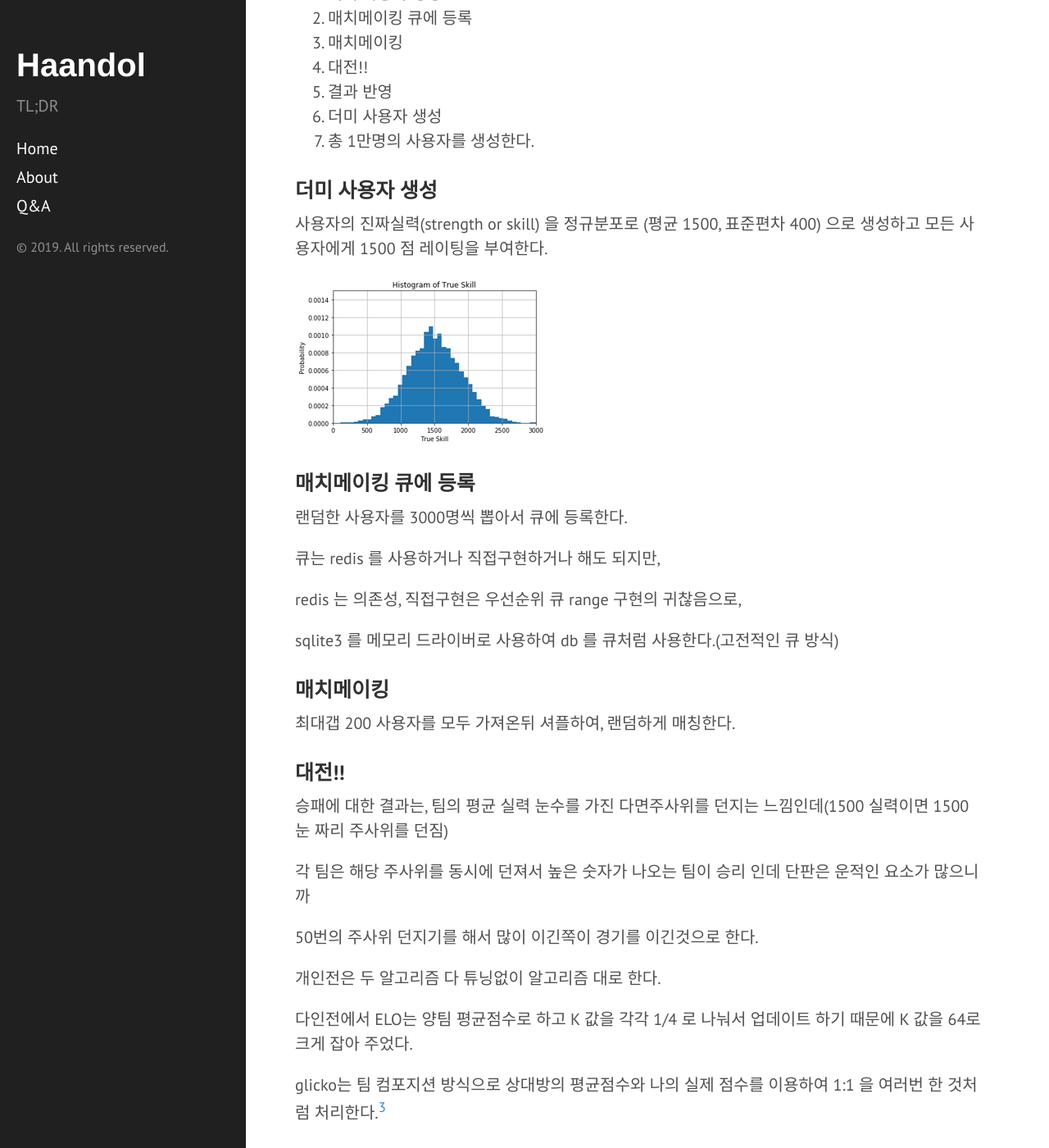
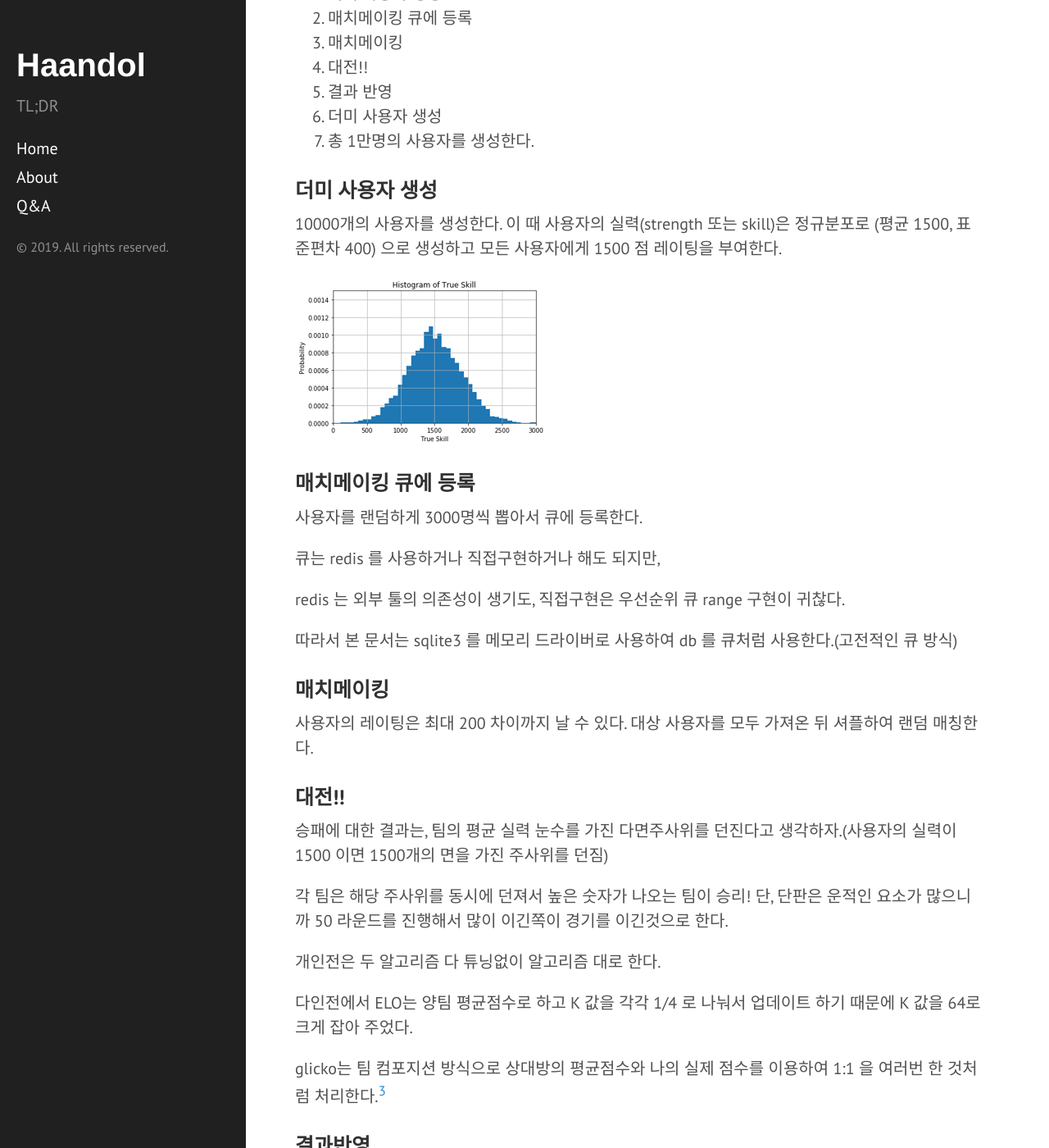
Before and after one commit to haandol/haandol.github.com, a Jekyll site: the page built from _posts/2019-10-01-matchmaking-algorithm-benchmark.md, in a window 1280 px wide and 1400 px high, scrolled down 800 px. Shown: the whole window at 82% size. Built offline with Jekyll 4.4.1, drawn with Linux system fonts in a browser that asks for light colours; comment, search, counter and statistics services are not loaded; some of the changed text lies outside the part shown.

Commit message:
correct some sentences

```diff
--- a/_posts/2019-10-01-matchmaking-algorithm-benchmark.md
+++ b/_posts/2019-10-01-matchmaking-algorithm-benchmark.md
@@ -38,31 +38,32 @@ publish: true
 
 ### 더미 사용자 생성
 
-사용자의 진짜실력(strength or skill) 을 정규분포로 (평균 1500, 표준편차 400) 으로 생성하고 모든 사용자에게 1500 점 레이팅을 부여한다.
+10000개의 사용자를 생성한다.
+이 때 사용자의 실력(strength 또는 skill)은 정규분포로 (평균 1500, 표준편차 400) 으로 생성하고 모든 사용자에게 1500 점 레이팅을 부여한다.
 
 ![](/assets/img/20191008/strengthdist.png)
 
 ### 매치메이킹 큐에 등록
 
-랜덤한 사용자를 3000명씩 뽑아서 큐에 등록한다.
+사용자를 랜덤하게 3000명씩 뽑아서 큐에 등록한다.
 
 큐는 redis 를 사용하거나 직접구현하거나 해도 되지만,
 
-redis 는 의존성, 직접구현은 우선순위 큐 range 구현의 귀찮음으로,
+redis 는 외부 툴의 의존성이 생기도, 직접구현은 우선순위 큐 range 구현이 귀찮다.
 
-sqlite3 를 메모리 드라이버로 사용하여 db 를 큐처럼 사용한다.(고전적인 큐 방식)
+따라서 본 문서는 sqlite3 를 메모리 드라이버로 사용하여 db 를 큐처럼 사용한다.(고전적인 큐 방식)
 
 ### 매치메이킹
 
-최대갭 200 사용자를 모두 가져온뒤 셔플하여, 랜덤하게 매칭한다.
+사용자의 레이팅은 최대 200 차이까지 날 수 있다.
+대상 사용자를 모두 가져온 뒤 셔플하여 랜덤 매칭한다.
 
 ### 대전!!
 
-승패에 대한 결과는, 팀의 평균 실력 눈수를 가진 다면주사위를 던지는 느낌인데(1500 실력이면 1500눈 짜리 주사위를 던짐)
+승패에 대한 결과는, 팀의 평균 실력 눈수를 가진 다면주사위를 던진다고 생각하자.(사용자의 실력이 1500 이면 1500개의 면을 가진 주사위를 던짐)
 
-각 팀은 해당 주사위를 동시에 던져서 높은 숫자가 나오는 팀이 승리 인데 단판은 운적인 요소가 많으니까
-
-50번의 주사위 던지기를 해서 많이 이긴쪽이 경기를 이긴것으로 한다.
+각 팀은 해당 주사위를 동시에 던져서 높은 숫자가 나오는 팀이 승리!
+단, 단판은 운적인 요소가 많으니까 50 라운드를 진행해서 많이 이긴쪽이 경기를 이긴것으로 한다.
 
 개인전은 두 알고리즘 다 튜닝없이 알고리즘 대로 한다.
 
@@ -124,6 +125,9 @@ glicko 의 경우 10판 정도 돌려면 아주 대략의 모양이 나오고, 3
 
 다인전에서는 ELO 가 동작하지 않는다. glicko 는 납득할만 한 수준으로 동작하는 것 같다. (물론 튜닝이 필요한 수준)
 
+사용자 랜덤생성시 시드를 동일하게 주고 똑같이 생성하는게 좀 더 정확하다.
+해당 내용을 추가로 실험했으나 큰 차이가 없어서 본 글의 내용을 수정하지는 않았다.
+
 ----
 
 [^1]: [매치메이킹 알고리즘 벤치마크](https://github.com/haandol/matchmaking_benchmark)
```
